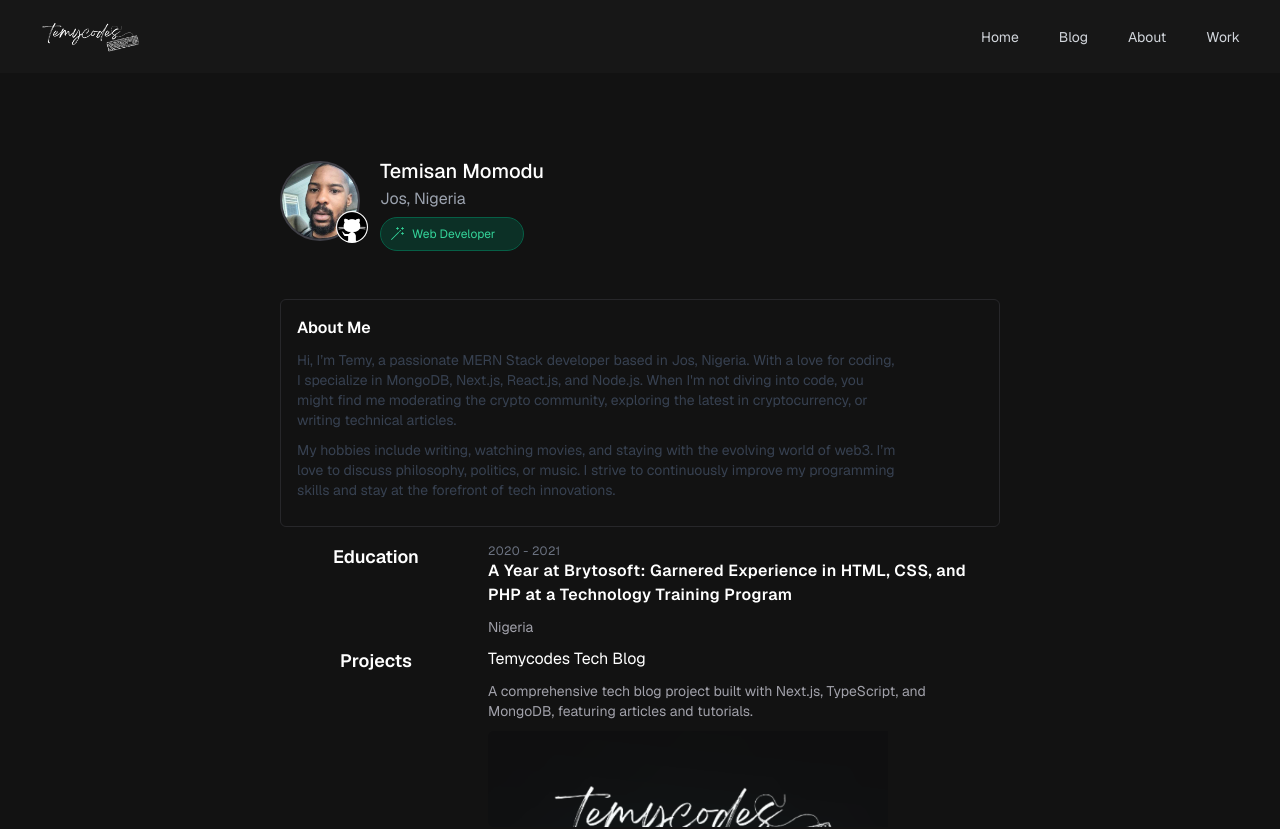
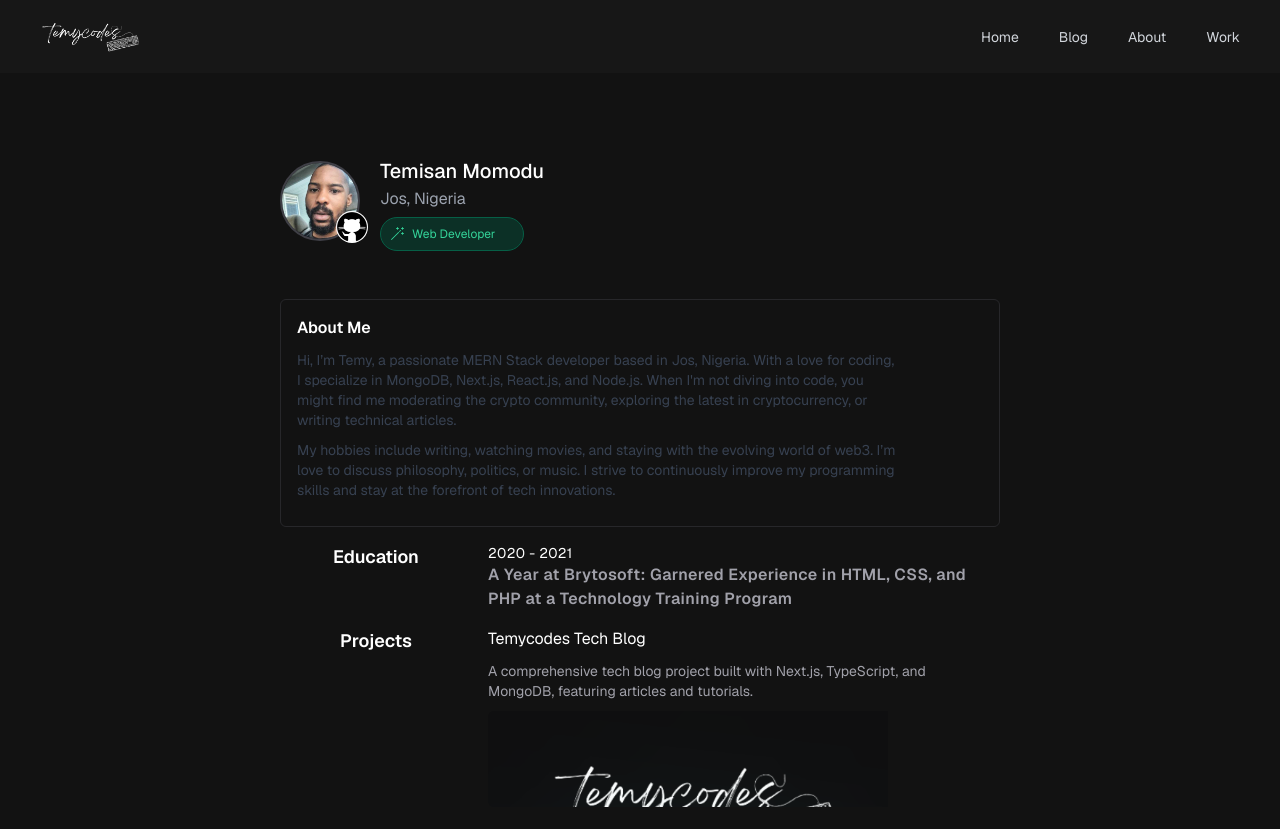
Before and after one commit to temisan0x/blog, a Next.js app: page /about in a window 1280 px wide. Shown: the top 829 px of the page. Built offline with nearby package versions, Linux system fonts and the light colour scheme.

Commit message:
chore: made adjustment to blog post

```diff
--- a/app/about/page.tsx
+++ b/app/about/page.tsx
@@ -43,7 +43,6 @@ const eduData = [
         title: 'Technology Training Program',
         desc: 'A Year at Brytosoft: Garnered Experience in HTML, CSS, and PHP',
         year: '2020 - 2021',
-        place: 'Nigeria',
     },
 ]
 
@@ -57,18 +56,17 @@ function EduTL() {
             </div>
             <div className="relative space-y-6 col-span-9">
                 <div className="space-y-12 relative px-4 col-span-8 before:absolute before:top-2 before:bottom-0 before:w-0.5 before:-left-3 before:dark:bg-neutral-800">
-                    {eduData.map(({ title, desc, year, place }) => (
+                    {eduData.map(({ title, desc, year }) => (
                         <div
                             key={title}
                             className="flex flex-col relative before:absolute before:top-[3px] before:w-4 before:h-4 before:rounded-full before:left-[-35px] before:z-[1] before:dark:bg-neutral-600"
                         >
-                            <time className="text-xs tracking-wide uppercase text-gray-500">
+                            <time className="text-sm tracking-wide uppercase">
                                 {year}
                             </time>
-                            <h3 className="text-md font-semibold tracking-wide">
+                            <h3 className="text-md font-semibold tracking-wide text-zinc-400">
                                 {desc} at a {title}
                             </h3>
-                            <p className="text-zinc-400 text-sm">{place}</p>
                         </div>
                     ))}
                 </div>
--- a/app/components/Card.tsx
+++ b/app/components/Card.tsx
@@ -48,12 +48,12 @@ export default function Card({
                         {description}
                     </p>
                     <div
-                        className="text-sm truncate w-full md:w-28 overflow-hidden tags"
+                        className="text-xs w-full bg-slate-700 space-y-16 my-3 rounded-sm"
                         title={projectType}
                     >
-                        <p className="bg-slate-700 p-1 rounded-sm inline max-w-3">
+                        <div>
                             {projectType}
-                        </p>
+                        </div>
                     </div>
                 </div>
             </div>
--- a/app/components/Footer.tsx
+++ b/app/components/Footer.tsx
@@ -32,7 +32,7 @@ const Footer: React.FC = () => {
         </div>
 
         <div className="mt-2 text-white text-sm">
-          <p>Created By Temisan &copy;&lt;{currentYear}/&gt;</p>
+          <p>Created By Temisan &copy; &lt;{currentYear}/&gt;</p>
         </div>
       </div>
     </footer>
```
Also changed, not shown: content/2024-08-10-introvert-programming.mdx (+8 -9 lines).
